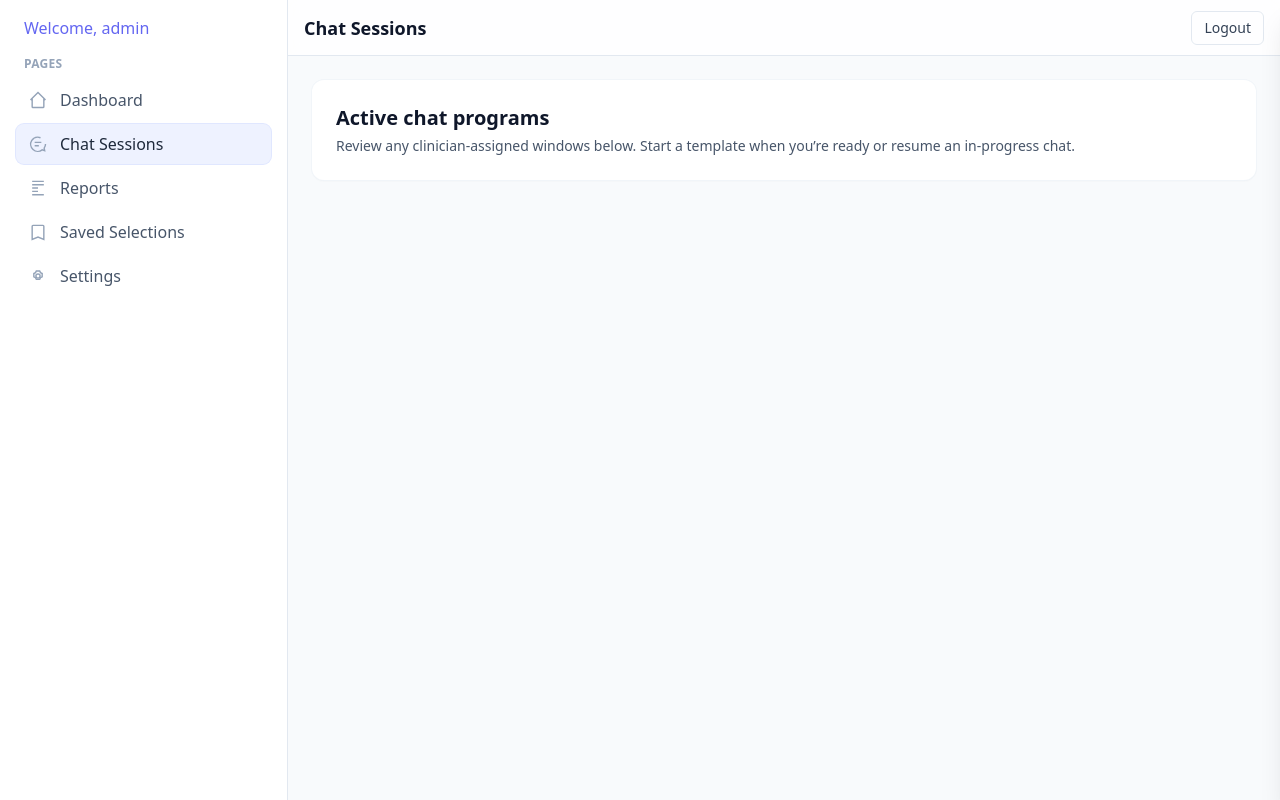
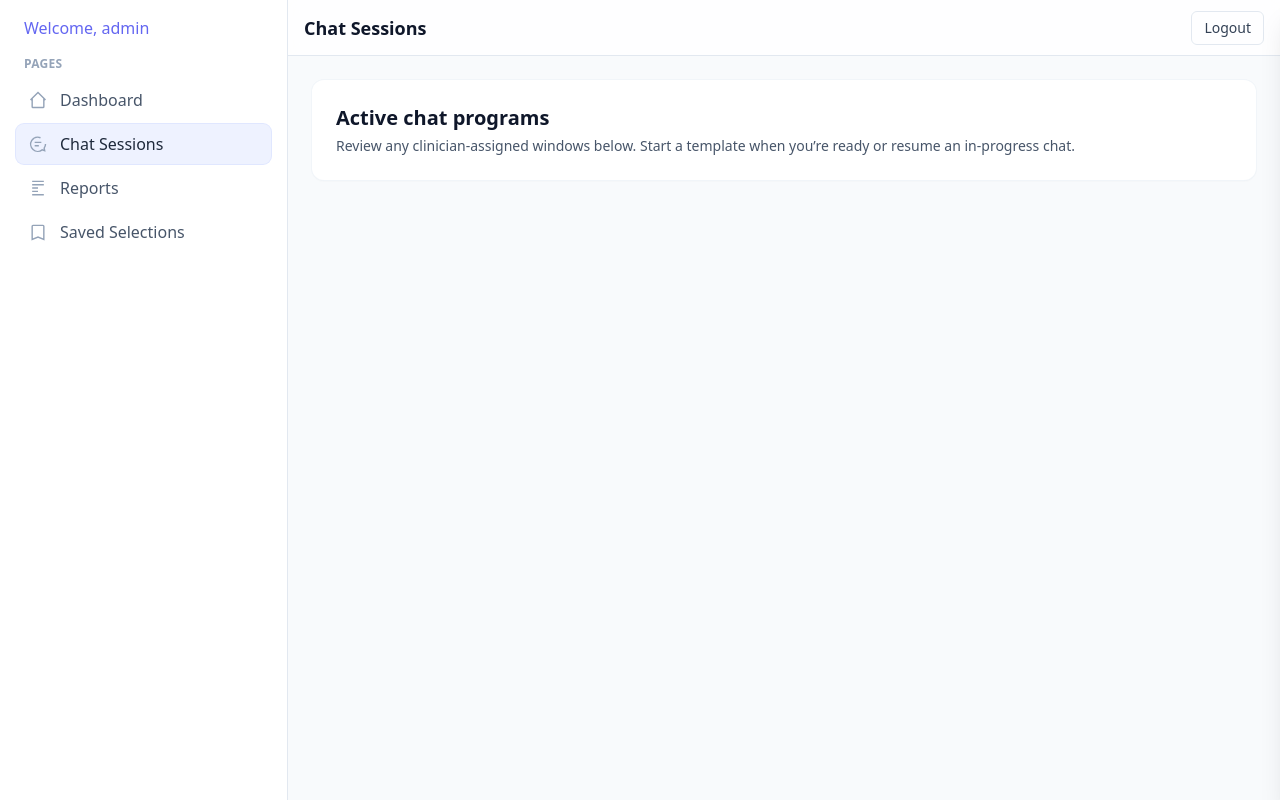
Before and after one commit to khaihtruong/cosmos, a Flask app: page /chat-windows in a window 1280 px wide. Run offline with Flask 3, Linux system fonts and the light colour scheme; a user stored in the database is signed in; data that the repository does not hold is empty; some libraries are stand-ins or nearby versions.

Commit message:
fix: Hide unimplemented settings page from users

```diff
--- a/templates/user_chat_windows.html
+++ b/templates/user_chat_windows.html
@@ -71,15 +71,6 @@
                 </svg>
                 <span>Saved Selections</span>
               </button>
-            </li>
-            <li>
-              <a href="/settings"
-                 class="group flex items-center gap-3 rounded-lg px-3 py-2 text-slate-600 hover:bg-slate-100">
-                <svg class="h-5 w-5 text-slate-400 group-hover:text-slate-600" viewBox="0 0 24 24" fill="none" stroke="currentColor" stroke-width="1.7">
-                  <path d="M10 6h4l1 2 2 1v4l-2 1-1 2h-4l-1-2-2-1V9l2-1 1-2z"/><circle cx="12" cy="12" r="2.5"/>
-                </svg>
-                <span>Settings</span>
-              </a>
             </li>
           </ul>
         </div>
```
Also changed, not shown: templates/patient_reports.html (+0 -9 lines), templates/user_dashboard.html (+0 -9 lines).
